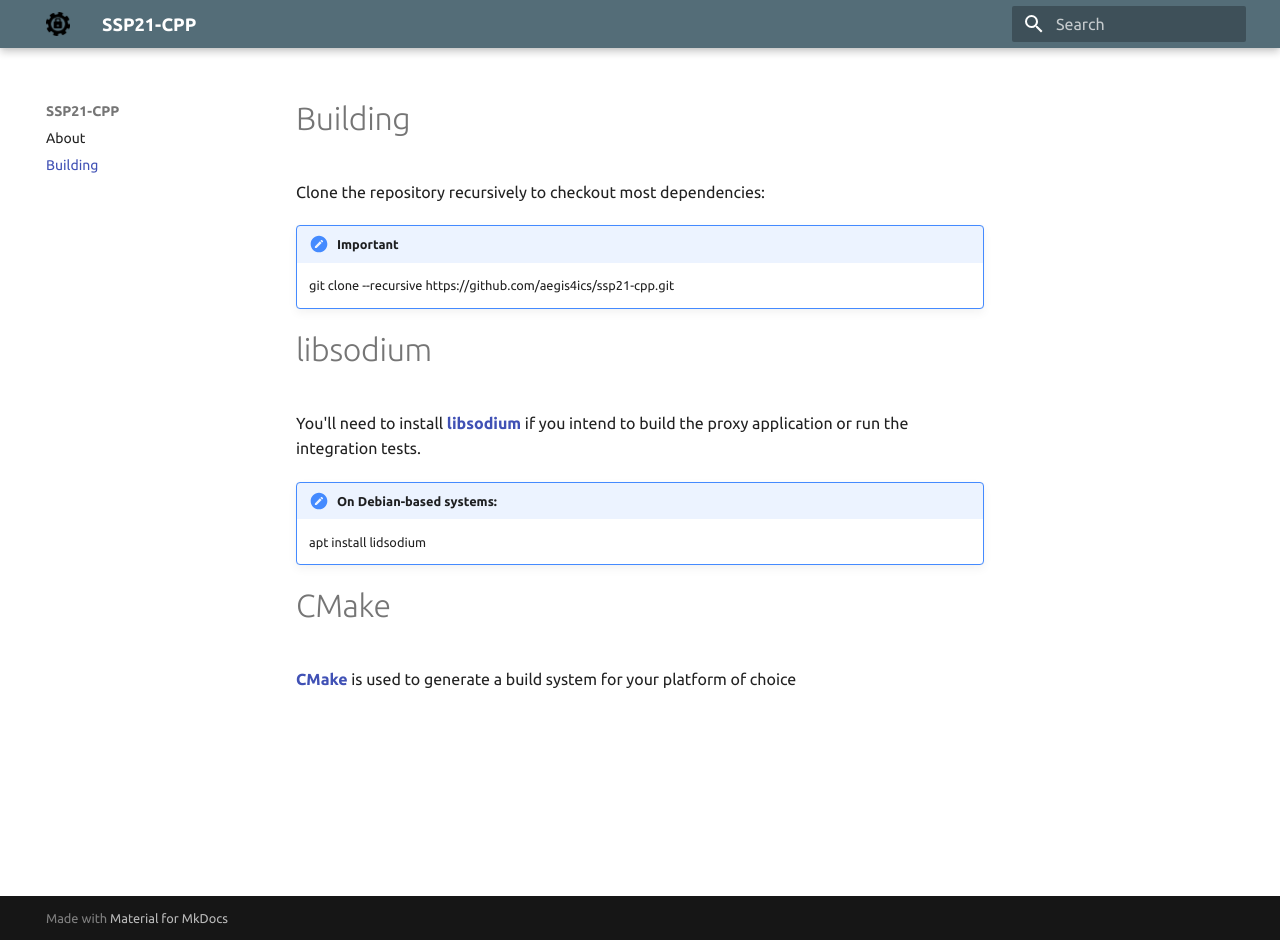
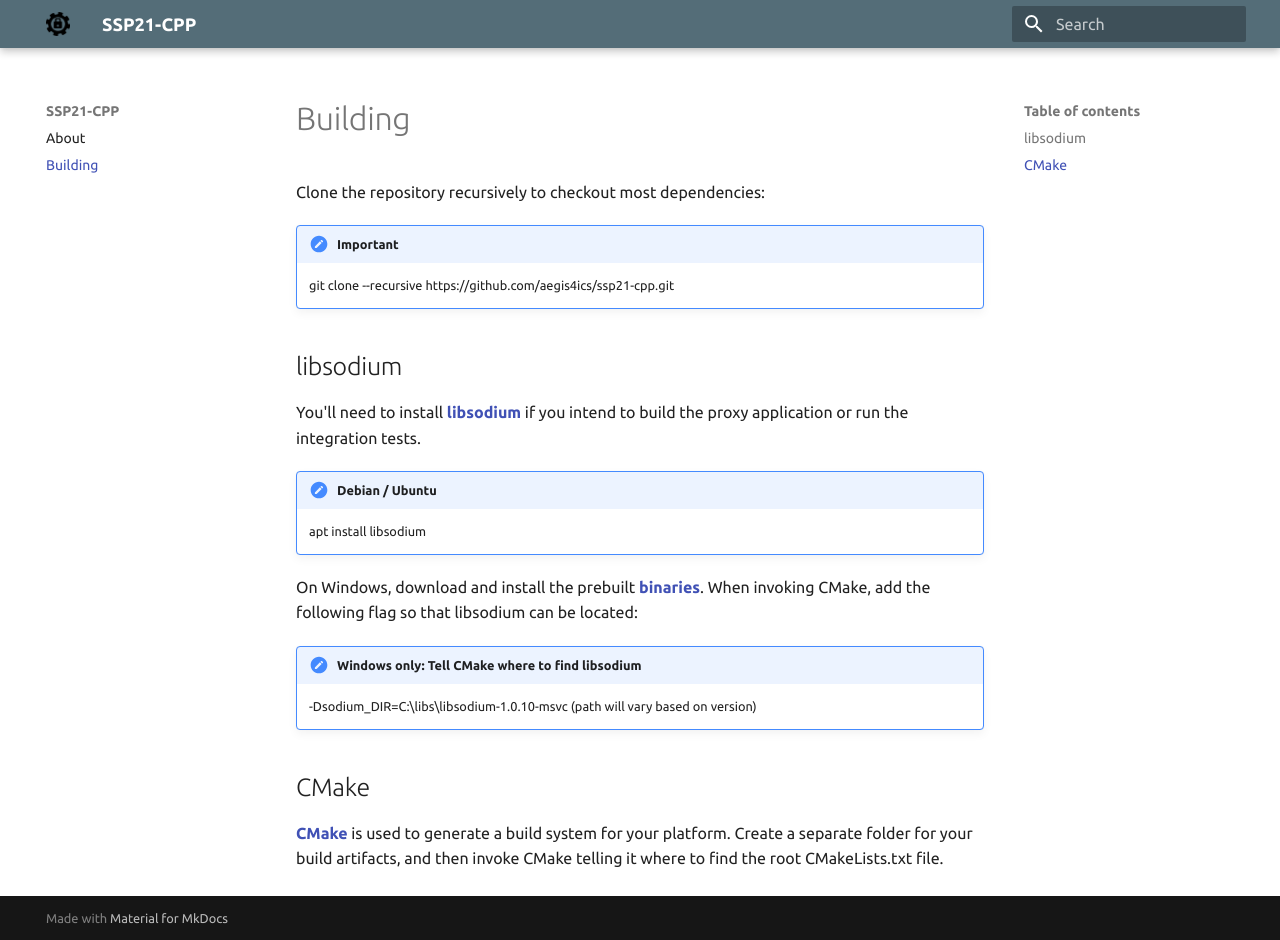
Before and after one commit to aegis4ics/ssp21-cpp-mkdocs, an MkDocs documentation site: the page built from docs/build.md, in a window 1280 px wide and 940 px high. Built offline with MkDocs 1.6.1 and Material for MkDocs 9.7.7, drawn with Linux system fonts in a browser that asks for light colours.

Commit message:
add info libsodium

```diff
--- a/docs/build.md
+++ b/docs/build.md
@@ -6,16 +6,23 @@ Clone the repository recursively to checkout most dependencies:
     git clone --recursive https://github.com/aegis4ics/ssp21-cpp.git
 
 
-# libsodium
+## libsodium
 
 You'll need to install [libsodium](https://download.libsodium.org/doc/) if you intend to build the proxy application
 or run the integration tests.
 
-!!! note "On Debian-based systems:"
-    apt install lidsodium
+!!! note "Debian / Ubuntu"
+    apt install libsodium
+
+On Windows, download and install the prebuilt [binaries](https://download.libsodium.org/libsodium/releases/). When invoking CMake,
+add the following flag so that libsodium can be located:
+
+!!! note "Windows only: Tell CMake where to find libsodium"
+    -Dsodium_DIR=C:\libs\libsodium-1.0.10-msvc (path will vary based on version)
 
 
 
-# CMake
+## CMake
 
-[CMake](https://cmake.org/) is used to generate a build system for your platform of choice
+[CMake](https://cmake.org/) is used to generate a build system for your platform. Create a separate folder for your build artifacts,
+and then invoke CMake telling it where to find the root CMakeLists.txt file.
```
Also changed, not shown: docs/index.md (+4 -4 lines).
